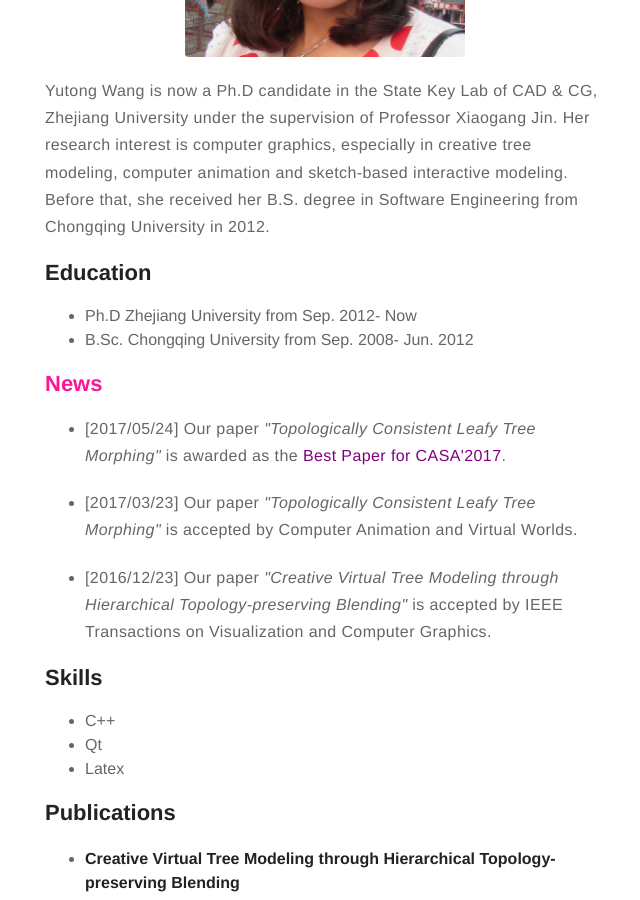
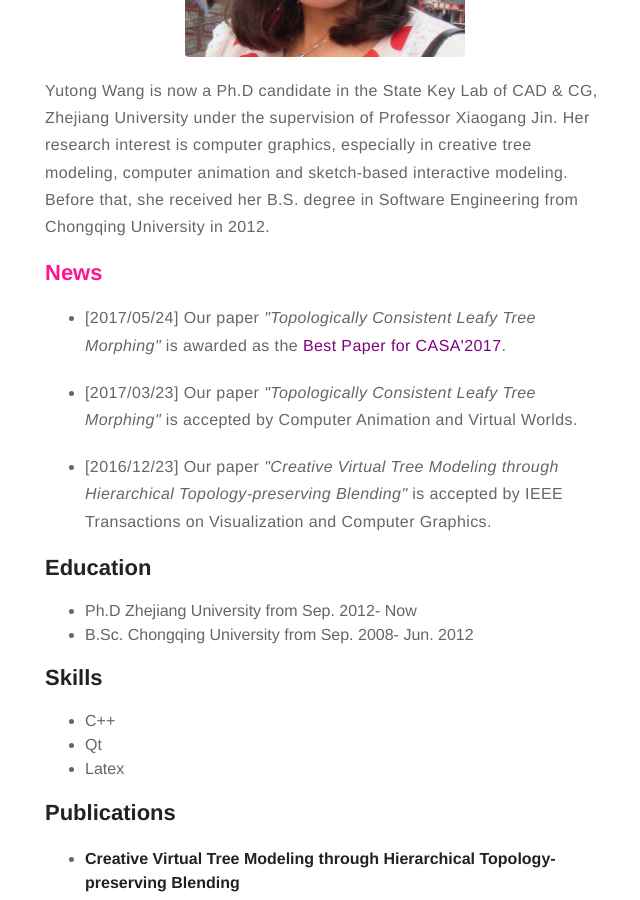
Before and after one commit to catherineytw/YutongWang, a Jekyll site: the page built from about.md, in a window 1280 px wide and 900 px high, scrolled down 348 px. Shown: the whole window, without its empty margins (315-955 px from the left). Built offline with Jekyll 4.4.1, drawn with Linux system fonts in a browser that asks for light colours.

Commit message:
update about.md

```diff
--- a/about.md
+++ b/about.md
@@ -5,14 +5,6 @@ layout: page
 ![Profile Image]({{ site.url }}/{{ site.picture }})
 
 <p>Yutong Wang is now a Ph.D candidate in the State Key Lab of CAD & CG, Zhejiang University under the supervision of Professor Xiaogang Jin. Her research interest is computer graphics, especially in <b>creative tree modeling</b>, <b>computer animation</b> and <b>sketch-based interactive modeling</b>. Before that, she received her B.S. degree in Software Engineering from Chongqing University in 2012.</p>
-
-<h2>Education</h2>
-<ul>
-	<li>Ph.D Zhejiang University from Sep. 2012- Now</li>
-	<li>B.Sc. Chongqing University from Sep. 2008- Jun. 2012</li>
-</ul>
-
-
 
 <h2><font color="#FF1493">News</font></h2>
 <ul>
@@ -24,6 +16,12 @@ layout: page
 
 </ul>
 
+
+<h2>Education</h2>
+<ul>
+	<li>Ph.D Zhejiang University from Sep. 2012- Now</li>
+	<li>B.Sc. Chongqing University from Sep. 2008- Jun. 2012</li>
+</ul>
 
 <h2>Skills</h2>
 
@@ -41,7 +39,7 @@ layout: page
 	 <div>
         <p><h4>Creative Virtual Tree Modeling through Hierarchical Topology-preserving Blending</h4>
 		<B><I>Yutong Wang</I></B>, Xiaowei Xue, Xiaogang Jin, Zhigang Deng. <i>IEEE Transactions on Visualization and Computer Graphics</i>, IEEE Computer Society, 2016 (accepted)</p>
-		<a href="https://www.researchgate.net/publication/311478440_Creative_Virtual_Tree_Modeling_through_Hierarchical_Topology-preserving_Blending?ev=prf_high"> <img src="https://catherineytw.github.io/YutongWang/publications/images/creative_tree_modeling/teaser.jpg" width="650px" height="200px" alt="Creative Virtual Tree Modeling"/></a>
+		<a href="https://www.researchgate.net/publication/311478440_Creative_Virtual_Tree_Modeling_through_Hierarchical_Topology-preserving_Blending?ev=prf_high"> <img src="https://catherineytw.github.io/YutongWang/publications/images/creative_tree_modeling/teaser.jpg"  height="200px" alt="Creative Virtual Tree Modeling"/></a>
 	 </div>
 	</li>
 
@@ -49,7 +47,7 @@ layout: page
       <div>
          <p><h4>Topologically Consistent Leafy Tree Morphing</h4>
 		 <B><I>Yutong Wang</I></B>, Luyuan Wang, Zhigang Deng and Xiaogang Jin. <i>Computer Animation and Virtual Worlds</i> Wiley, 2017, 29. <font face="verdana" color="purple">(Best Paper Award for CASA'2017)</font></p>
-         <a href="https://www.researchgate.net/publication/315516994_Topologically_Consistent_Leafy_Tree_Morphing"> <img src="https://catherineytw.github.io/YutongWang/publications/images/topologically consistent leafy tree morphing/teaser.jpg" width="650px" height="200px" alt="Topologically Consistent Leafy Tree Morphing"/></a>
+         <a href="https://www.researchgate.net/publication/315516994_Topologically_Consistent_Leafy_Tree_Morphing"> <img src="https://catherineytw.github.io/YutongWang/publications/images/topologically consistent leafy tree morphing/teaser.jpg" height="200px" alt="Topologically Consistent Leafy Tree Morphing"/></a>
       </div>
     </li>
 
@@ -57,7 +55,7 @@ layout: page
 		<div>
 			<p><h4>Sketch-Based Interactive Modeling of Geology</h4>
 			<B><I>Yutong Wang</I></B>, Hao Chen, Tanghao Tian, Xiaogang Jin. <i>Journal of Software</i>, ,2016,27(Suppl.(2)):207−219 (in Chinese) </p>
-			<a href="https://www.researchgate.net/publication/314117184_Sketch-Based_Interactive_Modeling_of_Geology_caotujiaohushidezhijianmoyanjiu?ev=prf_high"> <img src="https://catherineytw.github.io/YutongWang/publications/images/Sketch_Geology/teaser.jpg" width="650px" height="200px" alt="Sketch-Based Interactive Modeling of Geology"/></a>
+			<a href="https://www.researchgate.net/publication/314117184_Sketch-Based_Interactive_Modeling_of_Geology_caotujiaohushidezhijianmoyanjiu?ev=prf_high"> <img src="https://catherineytw.github.io/YutongWang/publications/images/Sketch_Geology/teaser.jpg" height="200px" alt="Sketch-Based Interactive Modeling of Geology"/></a>
 		</div>
 	</li>
 
```
